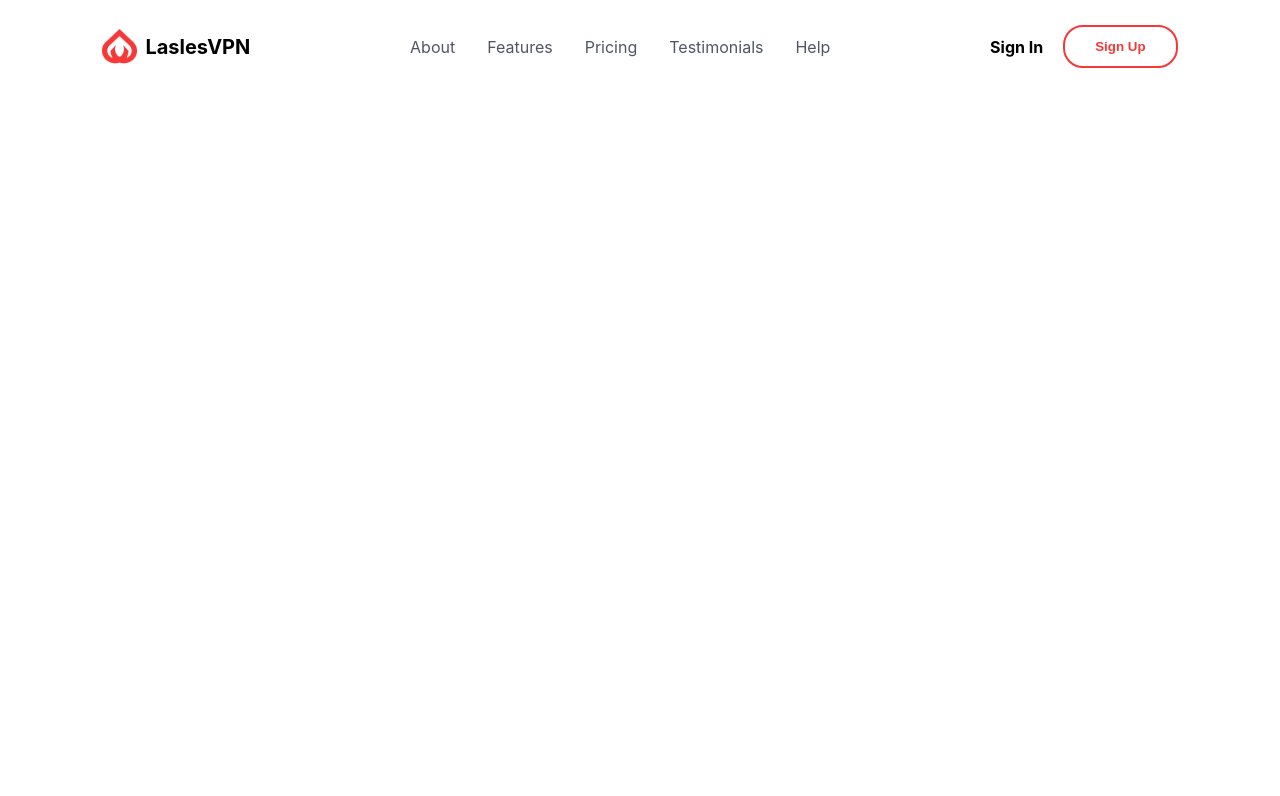
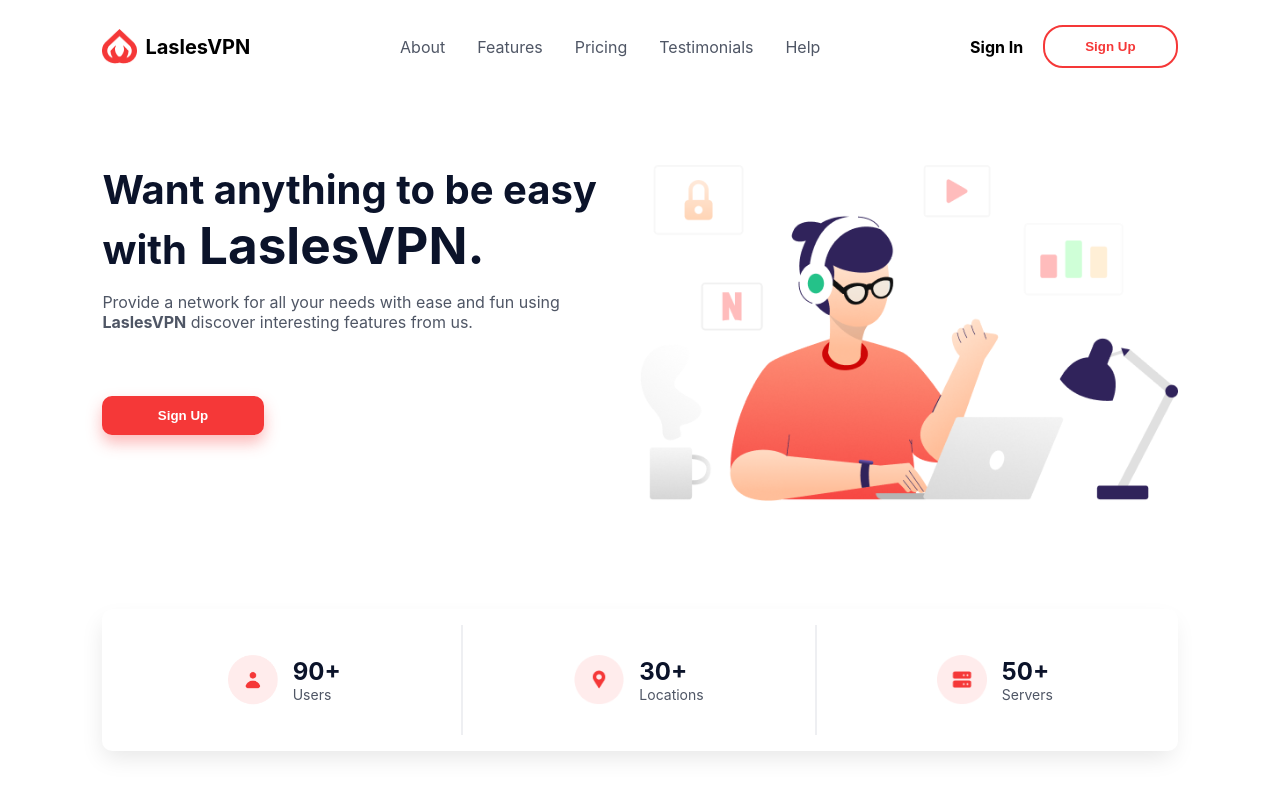
Before and after one commit to BhuvaneshPatil/design-to-code-VPN, a Next.js app: page / in a window 1280 px wide. Shown: the top 796 px of the page. Built offline with nearby package versions, Linux system fonts and the light colour scheme.

Commit message:
added hero and stats section

```diff
--- a/components/Button.js
+++ b/components/Button.js
@@ -1,9 +1,20 @@
 import * as styles from "../styles/Button.module.css";
-const Button = ({ onClick, outlined, LabelComponent, borderRadiusType }) => {
-	const outlined_classname = outlined ? "borderRed" : "backGroundRed";
+const Button = ({
+	onClick,
+	outlined,
+	LabelComponent,
+	borderRadiusType,
+	extraStyles,
+	boxshadowEnabled,
+}) => {
+	const outlined_classname = outlined
+		? "borderRed backgroundWhite"
+		: "backGroundRed";
+	const boxshadow = boxshadowEnabled ? "buttonShadow" : "";
 	return (
 		<button
-			className={`${styles.btn} ${outlined_classname} ${borderRadiusType}`}
+			className={`${styles.btn} ${outlined_classname} ${borderRadiusType} ${boxshadow}`}
+			style={extraStyles}
 		>
 			{LabelComponent}
 		</button>
--- /dev/null
+++ b/components/Hero.js
@@ -0,0 +1,47 @@
+import { Button } from ".";
+import Image from "next/image";
+import * as styles from "../styles/Hero.module.css";
+import { images } from "../constants";
+const Hero = () => {
+	return (
+		<div className={`${styles.heroContainer} row `}>
+			{/* Details */}
+			<div className={`${styles.detailsDiv}`}>
+				{/* Title */}
+				<div className={`${styles.titleDiv}`}>
+					<h2 className={`${styles.heroTitle} textDark`}>
+						Want anything to be easy with
+					</h2>
+					<h1 className={`${styles.brandName} textDark`}>
+						{" "}
+						LaslesVPN.
+					</h1>
+				</div>
+				{/* subtitle */}
+				<p className={`${styles.subtitle} textGray`}>
+					Provide a network for all your needs with ease and fun using
+					<strong> LaslesVPN</strong> discover interesting features
+					from us.
+				</p>
+				{/* CTA */}
+				<Button
+					LabelComponent={<h4 className={"textWhite"}>Sign Up</h4>}
+					borderRadiusType="softBorder"
+					outlined={false}
+					extraStyles={{ border: "none", width: "30%" }}
+					boxshadowEnabled
+				/>
+			</div>
+			{/* Image */}
+			<div className={`${styles.imageDiv}`}>
+				<img
+					src={images.hero_image}
+					alt=""
+					className={`${styles.heroImage}`}
+				/>
+			</div>
+		</div>
+	);
+};
+
+export default Hero;
--- a/components/NavBar.js
+++ b/components/NavBar.js
@@ -48,14 +48,15 @@
 						<h4>Sign In</h4>
 					</a>
 				</Link>
+				{/* Sig n Up */}
 				<div style={{ marginLeft: 20 }}>
 					<Button
 						LabelComponent={<h4 className={"textRed"}>Sign Up</h4>}
 						outlined
 						borderRadiusType="roundedBorder"
+						extraStyles={{ padding: "12px 40px" }}
 					/>
 				</div>
-				{/* Sign Up */}
 			</div>
 		</div>
 	);
--- /dev/null
+++ b/components/Stats.js
@@ -0,0 +1,49 @@
+import * as styles from "../styles/Stats.module.css";
+const stats = [
+	{
+		id: 1,
+		title: "Users",
+		numberText: "90+",
+		imageUrl: "/images/user.png",
+	},
+	{
+		id: 2,
+		title: "Locations",
+		numberText: "30+",
+		imageUrl: "/images/location.png",
+	},
+	{
+		id: 3,
+		title: "Servers",
+		numberText: "50+",
+		imageUrl: "/images/Server.png",
+	},
+];
+const Stats = () => {
+	return (
+		<div className={`row ${styles.statContainer}`}>
+			{stats.map((item, index) => {
+				const borderClass =
+					index < stats.length - 1 ? styles.borderRight : "";
+				return (
+					<div className={`${styles.stat} ${borderClass}`}>
+						<img
+							src={item.imageUrl}
+							className={`${styles.statImage} `}
+						/>
+						<div className={`${styles.textArea}`}>
+							<h3 className={`${styles.count} textDark`}>
+								{item.numberText}
+							</h3>
+							<p className={`${styles.field} textGray`}>
+								{item.title}
+							</p>
+						</div>
+					</div>
+				);
+			})}
+		</div>
+	);
+};
+
+export default Stats;
--- a/components/index.js
+++ b/components/index.js
@@ -1,4 +1,6 @@
 import Button from "./Button";
+import Stats from "./Stats";
+import Hero from "./Hero";
 import NavBar from "./NavBar";
 
-export { NavBar, Button };
+export { NavBar, Button, Hero, Stats };
--- a/pages/index.js
+++ b/pages/index.js
@@ -1,6 +1,6 @@
 import Head from "next/head";
 import Image from "next/image";
-import { NavBar } from "../components";
+import { Hero, NavBar, Stats } from "../components";
 
 export default function Home() {
 	return (
@@ -14,6 +14,12 @@
 				<link rel="icon" href="/favicon.ico" />
 			</Head>
 			<NavBar />
+			{/* Hero */}
+			<Hero />
+			<div className="container">
+				{/* Fetures */}
+				<Stats />
+			</div>
 		</div>
 	);
 }
--- a/styles/Button.module.css
+++ b/styles/Button.module.css
@@ -1,4 +1,4 @@
 .btn {
-	padding: 12px 30px;
-	background-color: #fff;
+	padding: 12px 40px;
+	outline: none;
 }
--- /dev/null
+++ b/styles/Hero.module.css
@@ -0,0 +1,32 @@
+.heroContainer {
+	margin: 1rem 8%;
+	padding: 3.5rem 0;
+}
+.detailsDiv {
+	flex: 1;
+	/* border: 2px solid red; */
+}
+
+.titleDiv {
+	margin-right: 2rem;
+}
+.heroTitle {
+	font-size: 2.5rem;
+	display: inline;
+}
+.brandName {
+	display: inline;
+	font-size: 3.2rem;
+}
+.imageDiv {
+	flex: 1;
+}
+.subtitle {
+	font-size: 1rem;
+	margin: 1rem 0 4rem 0;
+	padding-right: 10%;
+}
+.heroImage {
+	width: 100%;
+	height: auto;
+}
--- /dev/null
+++ b/styles/Stats.module.css
@@ -0,0 +1,37 @@
+.stat {
+	display: flex;
+	align-items: center;
+	justify-content: center;
+	width: 33%;
+	padding: 30px 0;
+}
+.borderRight {
+	border-right: 2px solid #eeeff2;
+}
+.statContainer {
+	display: flex;
+	align-items: center;
+	justify-content: center;
+	width: 100%;
+	box-shadow: -2px 10px 23px -4px rgba(0, 0, 0, 0.1);
+	-webkit-box-shadow: -2px 10px 23px -4px rgba(0, 0, 0, 0.1);
+	-moz-box-shadow: -2px 10px 23px -4px rgba(0, 0, 0, 0.1);
+	background-color: #fff;
+	border-radius: 10px;
+	margin-top: 3rem;
+	margin-bottom: 3rem;
+	padding: 1rem 0;
+}
+.statImage {
+	height: 50px;
+	width: 50px;
+}
+.field {
+	font-size: 14px;
+}
+.count {
+	font-size: 1.5rem;
+}
+.textArea {
+	margin-left: 15px;
+}
--- a/styles/globals.css
+++ b/styles/globals.css
@@ -23,3 +23,6 @@
 .container {
 	margin: 0 8% 0 8%;
 }
+.leftContainer {
+	margin-left: 8%;
+}
--- a/styles/utils.css
+++ b/styles/utils.css
@@ -4,11 +4,14 @@
 .backGroundRed {
 	background-color: #f53838;
 }
+.backgroundWhite {
+	background-color: #fff;
+}
 .roundedBorder {
 	border-radius: 20px;
 }
 .softBorder {
-	border-radius: 5px;
+	border-radius: 10px;
 }
 .textWhite {
 	color: #fff;
@@ -16,3 +19,16 @@
 .textRed {
 	color: #f53838;
 }
+.textGray {
+	color: #4f5665;
+}
+.textDark {
+	color: #0b132a;
+}
+.buttonShadow {
+	box-shadow: 0px 8px 15px rgba(245, 56, 56, 0.35);
+	transition: all 0.2s;
+}
+.buttonShadow:hover {
+	box-shadow: 0px 8px 15px rgba(245, 56, 56, 0.5);
+}
```
